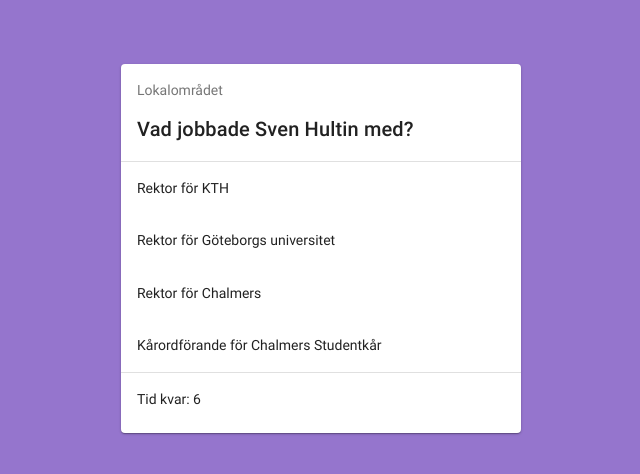
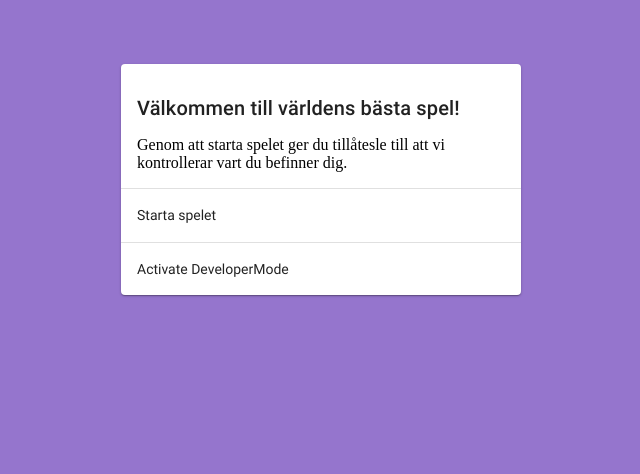
Before and after one commit to DanielWillim/DAT256, a React app: page / in a window 1280 px wide. Shown: the top 474 px of the page, without its empty margins (319-959 px from the left). Built offline with nearby package versions, Linux system fonts and the light colour scheme; a web font is replaced by a local one.

Commit message:
Added a GPSCheck card

```diff
--- a/src/App.jsx
+++ b/src/App.jsx
@@ -8,12 +8,13 @@ import {
   withStyles,
 } from '@material-ui/core/styles';
 
+import DeveloperModeGPSCheck from 'DeveloperModeGPSCheck';
 import Fail from 'Fail';
 import GameOver from 'GameOver';
+import GPSCheck, * as LocationStatus from 'GPSCheck';
 import Question from 'Question';
 import { randomQuestion } from 'questions';
 import Win from 'Win';
-
 
 const styles = theme => ({
   main: {
@@ -46,6 +47,8 @@ class App extends Component {
     setStartTimer: 10000,
     timer: 10000,
     gameOver: false,
+    locationOk: LocationStatus.noLocation,
+    developerModeGPSCheck: false,
   }
 
   nextQuestion = () => {
@@ -70,7 +73,9 @@ class App extends Component {
   render() {
     const {
       currentQuestion: { answers, question },
+      developerModeGPSCheck,
       gameOver,
+      locationOk,
       points,
       responded,
       timer,
@@ -80,6 +85,39 @@ class App extends Component {
       .map(([answer]) => answer);
 
     const { classes: { main } } = this.props;
+    if (locationOk !== LocationStatus.validLocation) {
+      if (!developerModeGPSCheck) {
+        return (
+          <MuiThemeProvider theme={theme}>
+            <CssBaseline />
+            <main className={main}>
+              <GPSCheck
+                developerModeGPSCheck={(developerMode) => {
+                  this.setState({ developerModeGPSCheck: { developerMode } });
+                }}
+                locationCheck={(onStation) => {
+                  this.setState({ locationOk: onStation });
+                }}
+                locationOk={locationOk}
+              />
+            </main>
+          </MuiThemeProvider>
+        );
+      }
+      return (
+        <MuiThemeProvider theme={theme}>
+          <CssBaseline />
+          <main className={main}>
+            <DeveloperModeGPSCheck
+              locationCheck={(onStation) => {
+                this.setState({ locationOk: onStation });
+              }}
+              locationOk={locationOk}
+            />
+          </main>
+        </MuiThemeProvider>
+      );
+    }
     if (!responded) {
       return (
         <MuiThemeProvider theme={theme}>
--- /dev/null
+++ b/src/DeveloperModeGPSCheck.jsx
@@ -0,0 +1,91 @@
+import React from 'react';
+
+import Card from '@material-ui/core/Card';
+import CardActionArea from '@material-ui/core/CardActionArea';
+import CardContent from '@material-ui/core/CardContent';
+import Divider from '@material-ui/core/Divider';
+import { withStyles } from '@material-ui/core/styles';
+import TextField from '@material-ui/core/TextField';
+import Typography from '@material-ui/core/Typography';
+
+import { checkStations } from 'stations';
+
+export const noLocation = 'noLocation';
+export const invalidLocation = 'invalidLocation';
+export const validLocation = 'validLocation';
+export const locationNotAvailable = 'locationNotAvailable';
+
+const styles = () => ({
+  card: { minWidth: 275 },
+  lowered: { marginTop: 12 },
+});
+
+function getCorrectLocationQuestion(whichQuestion) {
+  if (whichQuestion === noLocation) {
+    return 'Välkommen till världens bästa spel!';
+  }
+  if (whichQuestion === locationNotAvailable) {
+    return 'Geolocation is not supported by this browser. För att kunna spela måste du ha checkat in i spelet vid en hållplats under de senaste 15 minutrarna.';
+  }
+  return 'Du kan tyvärr inte spela världens bästa spel. För att kunna spela måste du ha checkat in i spelet vid en hållplats under de senaste 15 minutrarna. Gå till en hållplats och försök igen!';
+}
+
+function DeveloperModeGPSCheck({
+  classes: { card, lowered },
+  locationCheck,
+  locationOk,
+}) {
+  return (
+    <Card className={card}>
+      <CardContent>
+        <Typography variant="h6" className={lowered}>
+          {getCorrectLocationQuestion(locationOk)}
+        </Typography>
+      </CardContent>
+      <Divider />
+      <CardContent>
+        <Typography variant="h9" className={lowered}>
+          {'I DeveloperMode måste du ange vilka kordinater som du befinner dig på.'}
+        </Typography>
+      </CardContent>
+      <Divider />
+      <CardContent>
+        <Typography variant="h10" className={lowered}>
+          {'Tips: Testkordinater är latitude=1 och longitude=1'}
+        </Typography>
+      </CardContent>
+      <Divider />
+      <CardContent>
+        <TextField
+          id="idLatitude"
+          label="latitude"
+          defaultValue="12.3456(+-)5"
+          margin="normal"
+        />
+
+        <TextField
+          id="idLongitude"
+          label="longitude"
+          defaultValue="12.3456(+-)5"
+          margin="normal"
+        />
+      </CardContent>
+      <Divider />
+      <CardActionArea
+        onClick={() => {
+          const latitude = parseFloat(document.getElementById('idLatitude').value);
+          const longitude = parseFloat(document.getElementById('idLongitude').value);
+          locationCheck(checkStations(latitude, longitude));
+        }}
+      >
+        <CardContent>
+          <Typography variant="body1">
+            {'Är jag på en hållplats?'}
+          </Typography>
+        </CardContent>
+      </CardActionArea>
+    </Card>
+  );
+}
+
+export default withStyles(styles)(DeveloperModeGPSCheck);
--- /dev/null
+++ b/src/GPSCheck.jsx
@@ -0,0 +1,86 @@
+import React from 'react';
+
+import Card from '@material-ui/core/Card';
+import CardActionArea from '@material-ui/core/CardActionArea';
+import CardContent from '@material-ui/core/CardContent';
+import Divider from '@material-ui/core/Divider';
+import { withStyles } from '@material-ui/core/styles';
+import Typography from '@material-ui/core/Typography';
+
+import { checkStations } from 'stations';
+
+export const noLocation = 'noLocation';
+export const invalidLocation = 'invalidLocation';
+export const validLocation = 'validLocation';
+export const locationNotAvailable = 'locationNotAvailable';
+
+const styles = () => ({
+  card: { minWidth: 275 },
+  lowered: { marginTop: 12 },
+});
+
+function getCorrectLocationQuestion(whichQuestion) {
+  if (whichQuestion === noLocation) {
+    return 'Välkommen till världens bästa spel!';
+  }
+  if (whichQuestion === locationNotAvailable) {
+    return 'Geolocation is not supported by this browser. För att kunna spela måste du ha checkat in i spelet vid en hållplats under de senaste 15 minutrarna.';
+  }
+  return 'Du kan tyvärr inte spela världens bästa spel. För att kunna spela måste du ha checkat in i spelet vid en hållplats under de senaste 15 minutrarna. Gå till en hållplats och försök igen!';
+}
+
+function GPSCheck({
+  classes: { card, lowered },
+  developerModeGPSCheck,
+  locationCheck,
+  locationOk,
+}) {
+  return (
+    <Card className={card}>
+      <CardContent>
+        <Typography variant="h6" className={lowered}>
+          {getCorrectLocationQuestion(locationOk)}
+        </Typography>
+        <Typography variant="h9" className={lowered}>
+          {'Genom att starta spelet ger du tillåtesle till att vi kontrollerar vart du befinner dig.'}
+        </Typography>
+      </CardContent>
+      <Divider />
+      <CardActionArea
+        onClick={() => {
+          if (navigator.geolocation) {
+            navigator.geolocation.getCurrentPosition(position => locationCheck(
+              checkStations(
+                parseFloat(position.coords.latitude),
+                parseFloat(position.coords.longitude),
+              ),
+            ));
+          } else {
+            locationCheck(locationNotAvailable);
+          }
+        }}
+      >
+        <CardContent>
+          <Typography variant="body1">
+            {'Starta spelet'}
+          </Typography>
+        </CardContent>
+      </CardActionArea>
+      <Divider />
+      <CardActionArea
+        onClick={() => {
+          developerModeGPSCheck(true);
+          locationCheck(noLocation);
+        }}
+      >
+        <CardContent>
+          <Typography variant="body1">
+            {'Activate DeveloperMode'}
+          </Typography>
+        </CardContent>
+      </CardActionArea>
+    </Card>
+  );
+}
+
+export default withStyles(styles)(GPSCheck);
--- /dev/null
+++ b/src/stations.js
@@ -0,0 +1,42 @@
+import * as LocationStatus from 'GPSCheck';
+
+export const stations = [
+  {
+    station: 'Chalmers Tvärgata',
+    latitude: 57.6898,
+    longitude: 11.9781,
+  },
+  {
+    station: 'Ålandsgatan',
+    latitude: 57.6927,
+    longitude: 11.9773,
+  },
+  {
+    station: 'DeveloperMode',
+    latitude: 1,
+    longitude: 1,
+  },
+  {
+    station: 'Multisalen',
+    latitude: 57.6861,
+    longitude: 11.9778,
+  },
+  {
+    station: 'HH&P',
+    latitude: 157.7041,
+    longitude: 111.9649,
+  },
+];
+
+export const checkStations = (enteredLatitude, enteredLongitude) => {
+  for (let i = 0; i < stations.length; i += 1) {
+    if (
+      ((enteredLatitude > stations[i].latitude - 0.0006)
+      && (enteredLatitude < stations[i].latitude + 0.0006))
+      && ((enteredLongitude > stations[i].longitude - 0.0006)
+      && (enteredLongitude < stations[i].longitude + 0.0006))
+    ) {
+      return LocationStatus.validLocation;
+    }
+  } return LocationStatus.invalidLocation;
+};
```
